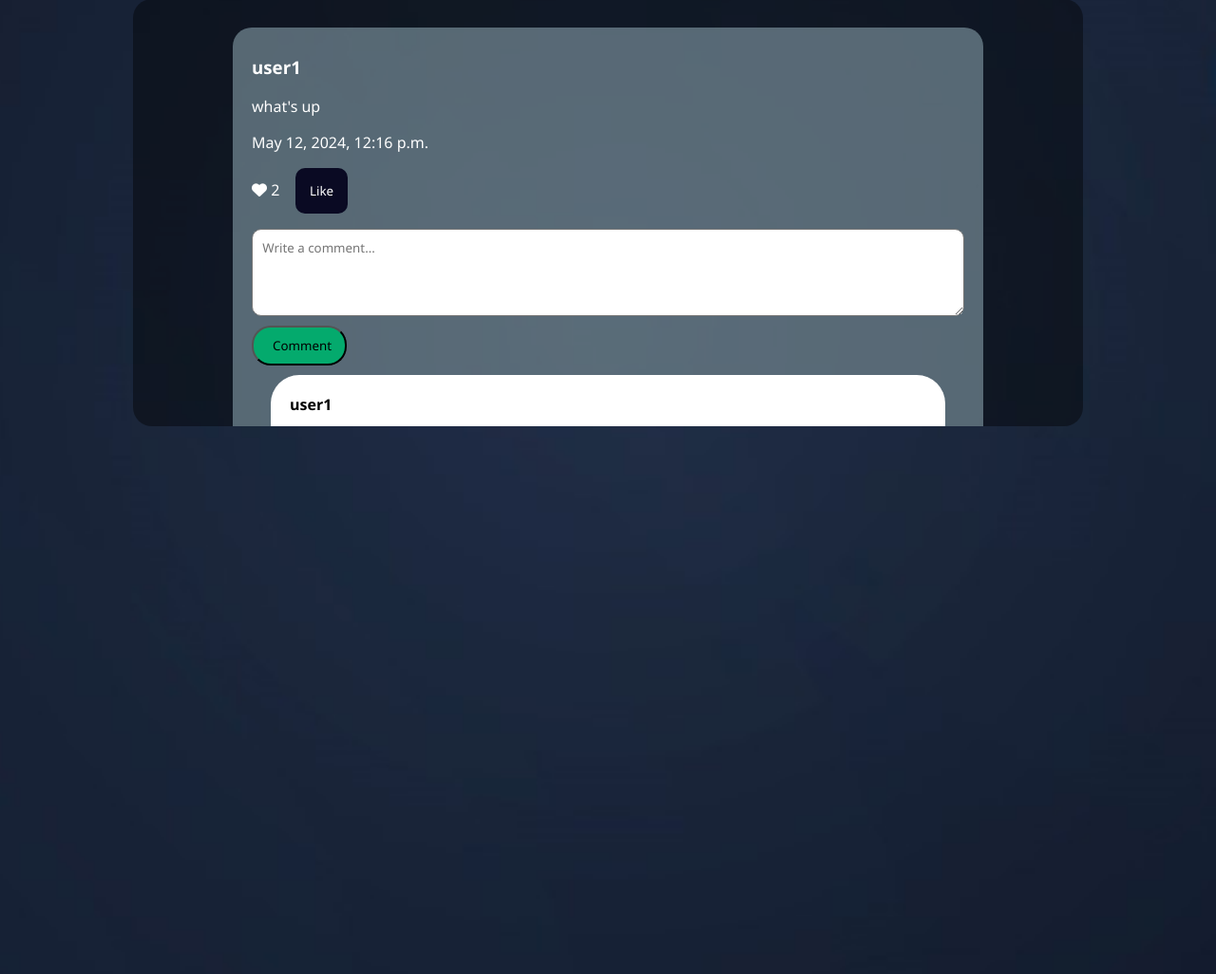
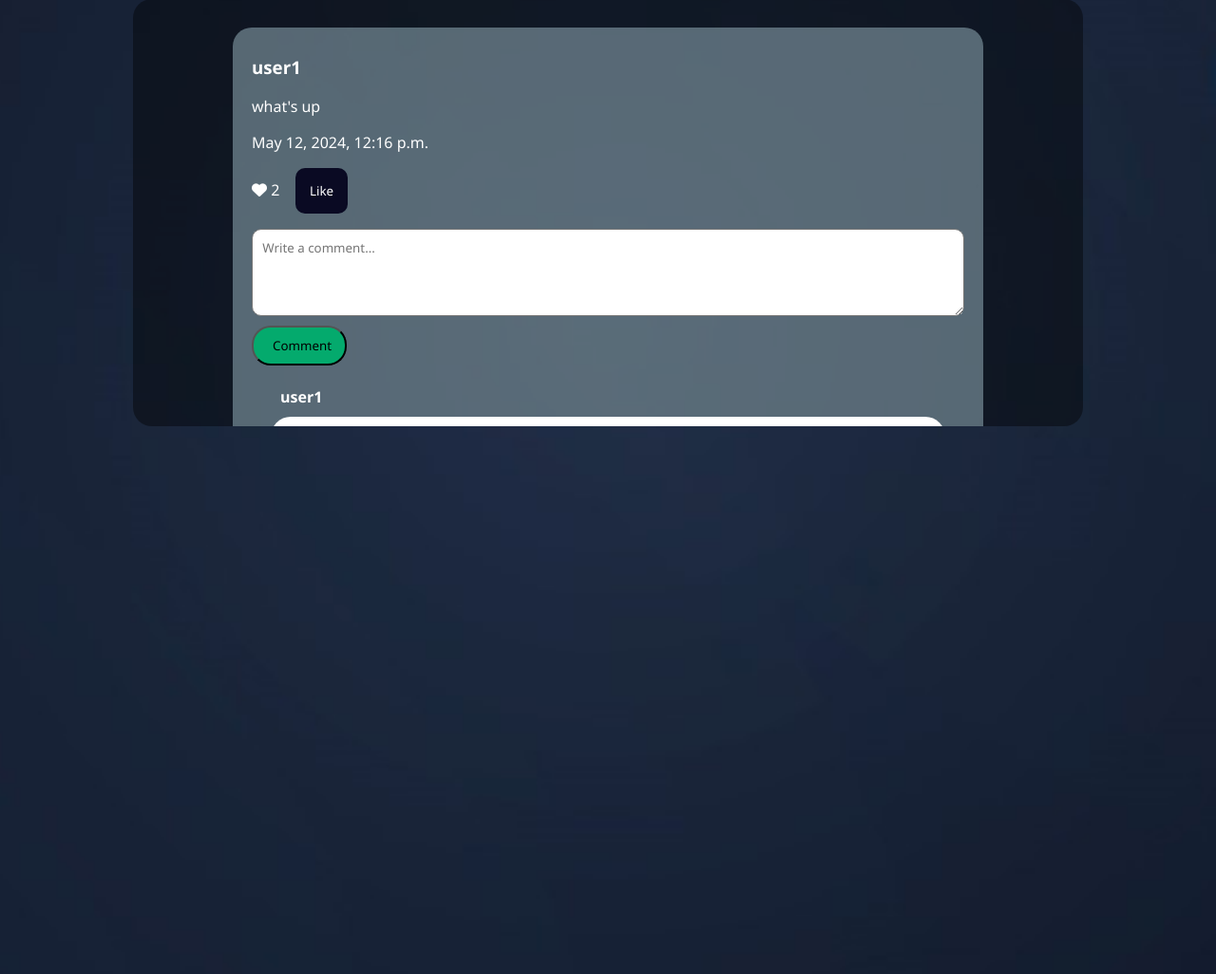
Before and after one commit to panhadng/hangman, a Django app: page /social in a window 1280 px wide. Shown: the part 1131-2157 px from the top of the page at 95% size. Run offline with Django 4.2, Linux system fonts and the light colour scheme; data comes from the database, SQL or seed files in the repository; data that the repository does not hold is empty; some libraries are stand-ins or nearby versions; some web fonts are replaced.

Commit message:
social comment box updated

```diff
--- a/game/static/game/socials.css
+++ b/game/static/game/socials.css
@@ -15,7 +15,11 @@ header > h2{
   scrollbar-width: thin;
 }
 
-
+.author-name{
+  margin-left: 30px;
+  margin-bottom: 0px;
+  color: white;
+}
 
 .create-post #post {
   min-height: 100px;
@@ -79,9 +83,9 @@ header > h2{
   border-radius: 30px;
 }
 
-.per-comment h4,
+/* .per-comment h4, */
 .per-comment p {
-  margin: 20px;
+  margin: 10px;
 
 }
 
--- a/game/templates/game/social.html
+++ b/game/templates/game/social.html
@@ -24,7 +24,7 @@
         <p>{{ post.post }}</p>
       </div>
       <p><span>{{ post.timestamp }}</span></p>
-      <p class="">
+      <p>
         <i class="fa-solid fa-heart"></i>
         <span class="like-count"> {{ post.like_count }}</span>&nbsp;&nbsp;&nbsp;
         <button class="like">Like</button>
@@ -35,8 +35,8 @@
 
         {% for comment in comments %}
         {% if comment.post_id == post.id %}{% endif %}
+        <h4 class="author-name">{{comment.author}}</h4>
         <div class="per-comment">
-          <h4>{{comment.author}}</h4>
           <p>{{comment.comment}}</p>
         </div>
         {% endfor %}
```
